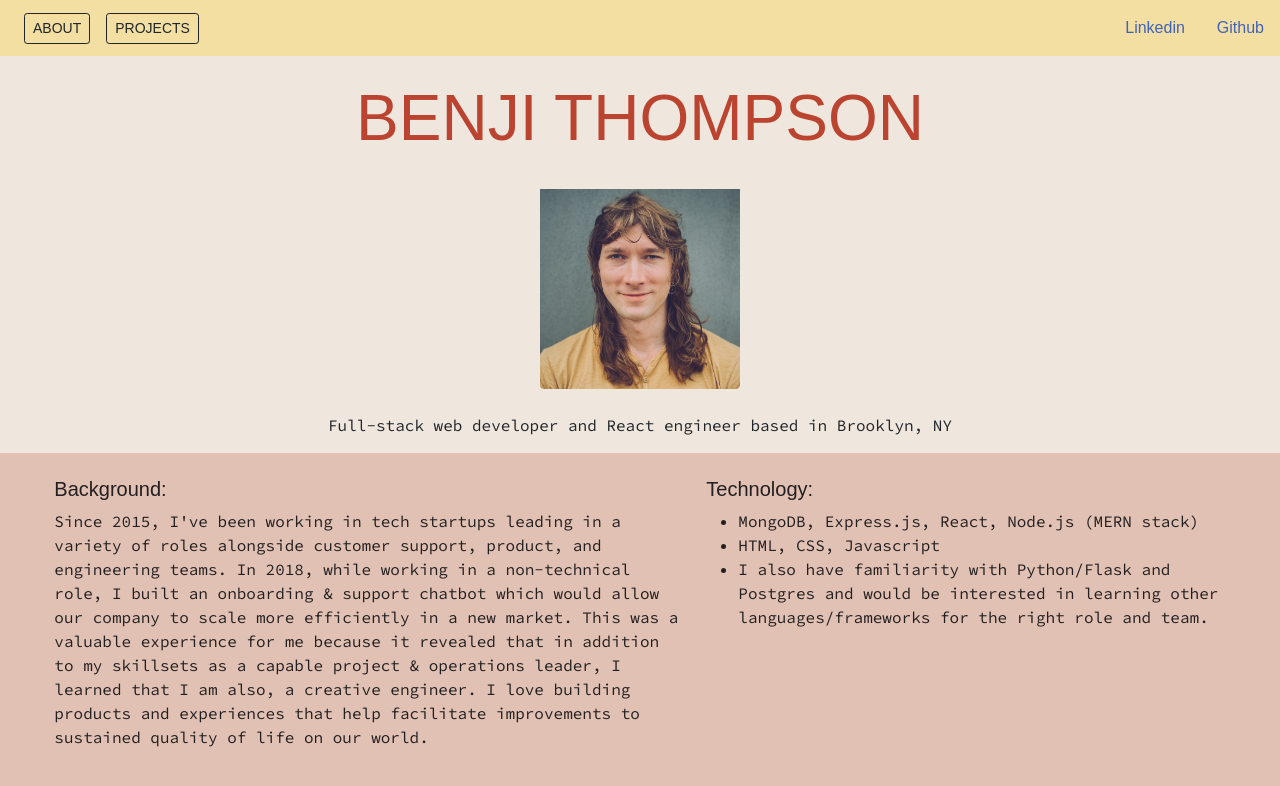
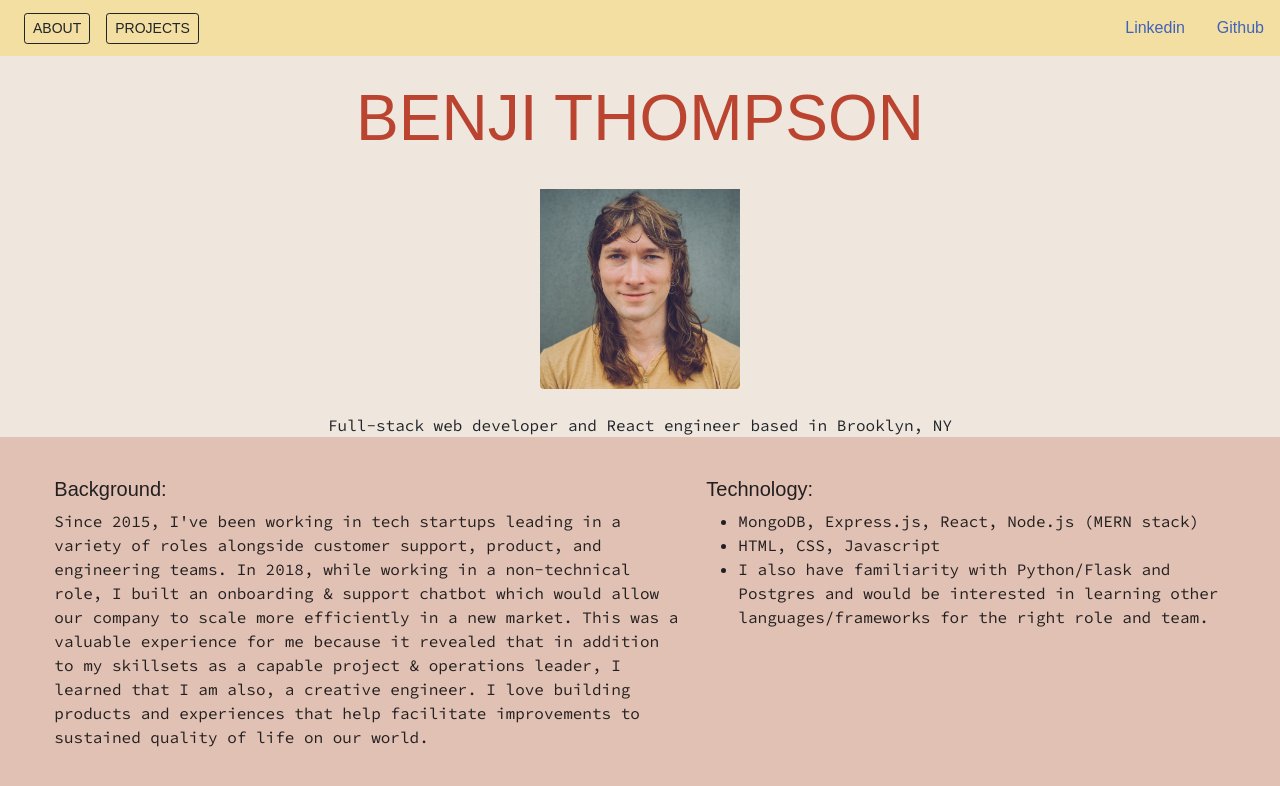
Before and after one commit to benjipt/fullstack-portfolio, a React (Create React App) app: page / in a window 1280 px wide. Shown: the top 786 px of the page. Built offline with nearby package versions, Linux system fonts and the light colour scheme; a web font is replaced by a local one.

Commit message:
updated background color on body-style

```diff
--- a/src/index.css
+++ b/src/index.css
@@ -15,7 +15,7 @@ code {
 }
 
 .body-style {
-  background-color: #efe6dd;
+  background-color: #E0C1B3;
   font-family: 'Otomanopee One', sans-serif;
 }
 
```
